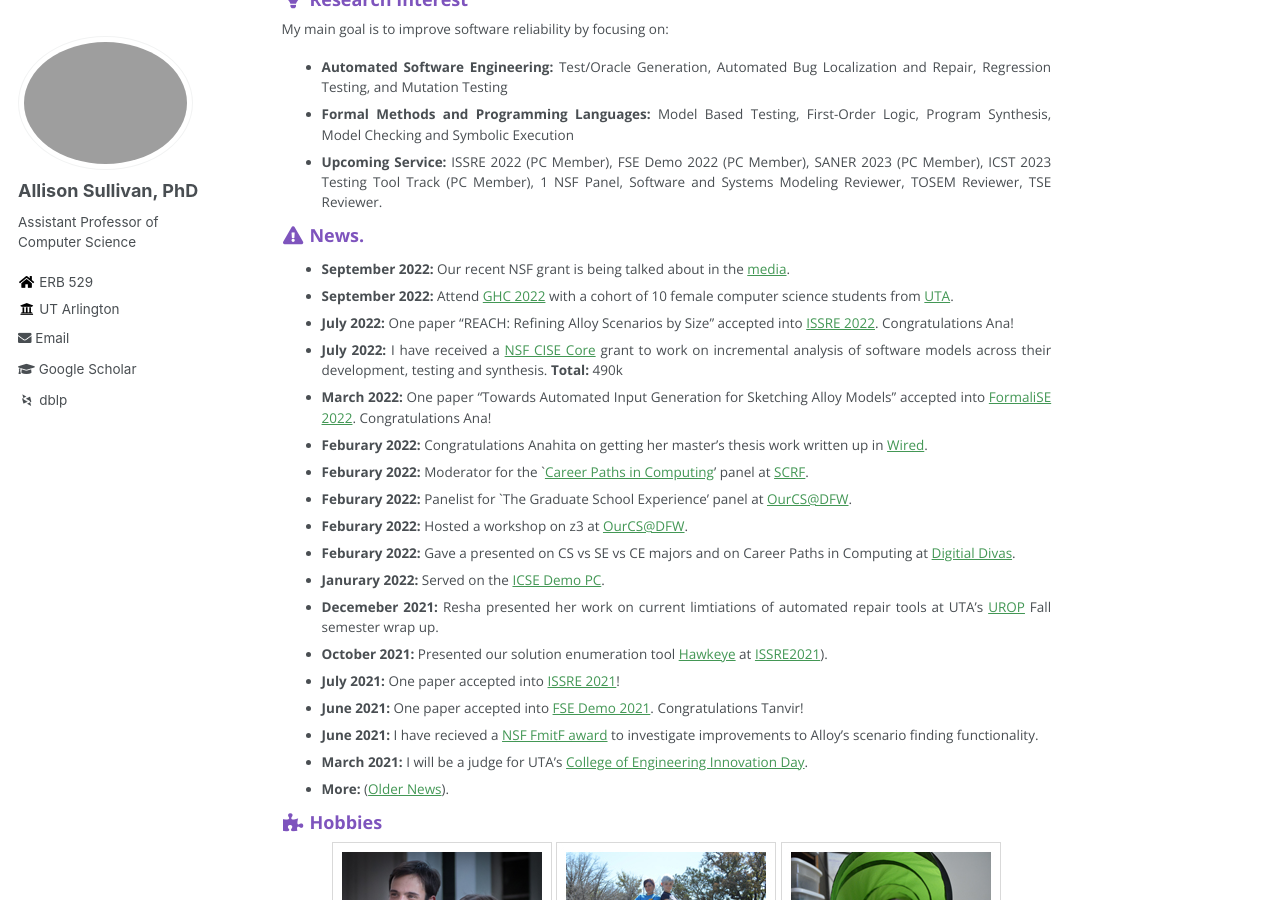
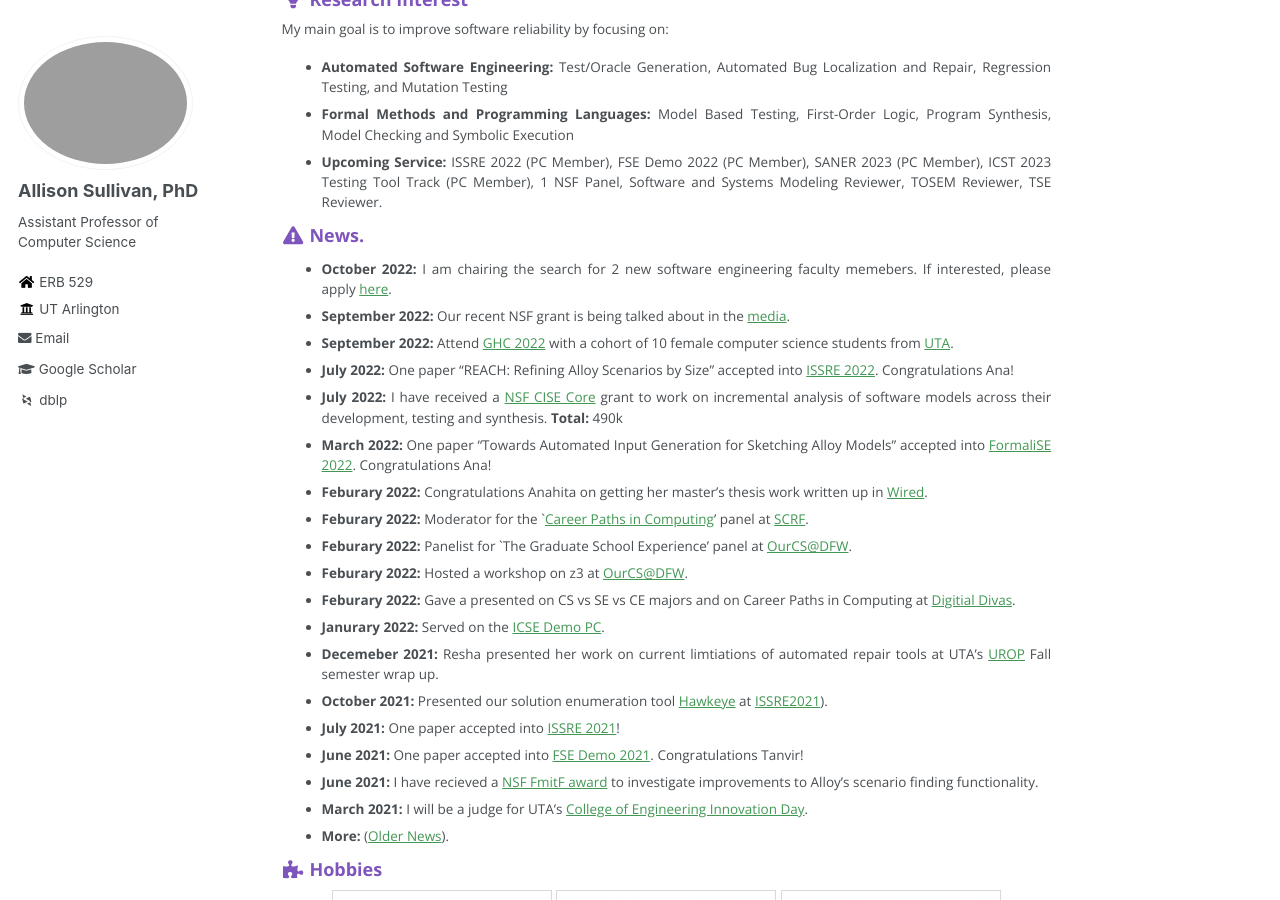
Before and after one commit to Allisonius/allisonius.github.io, a Jekyll site: the page built from _pages/about.md, in a window 1280 px wide and 900 px high, scrolled down 420 px. Built offline with Jekyll 4.4.1, drawn with Linux system fonts in a browser that asks for light colours; some web fonts are replaced.

Commit message:
Update about.md

```diff
--- a/_pages/about.md
+++ b/_pages/about.md
@@ -26,6 +26,8 @@ Checking and Symbolic Execution
 
 
 ### <i class="fa fa-fw fa-exclamation-triangle" aria-hidden="true"></i> News.
+
+* **October 2022:** I am chairing the search for 2 new software engineering faculty memebers. If interested, please apply [here](https://uta.peopleadmin.com/postings/20379).
 * **September 2022:** Our recent NSF grant is being talked about in the [media](https://www.uta.edu/news/news-releases/2022/09/22/sullivan-nsf-software-updates).
 * **September 2022:** Attend [GHC 2022](https://ghc.anitab.org/attend/) with a cohort of 10 female computer science students from [UTA](https://www.uta.edu/academics/schools-colleges/engineering/academics/departments/cse).
 * **July 2022:** One paper "REACH: Refining Alloy Scenarios by Size" accepted into [ISSRE 2022](https://issre2022.github.io/index.html). Congratulations Ana!
```
